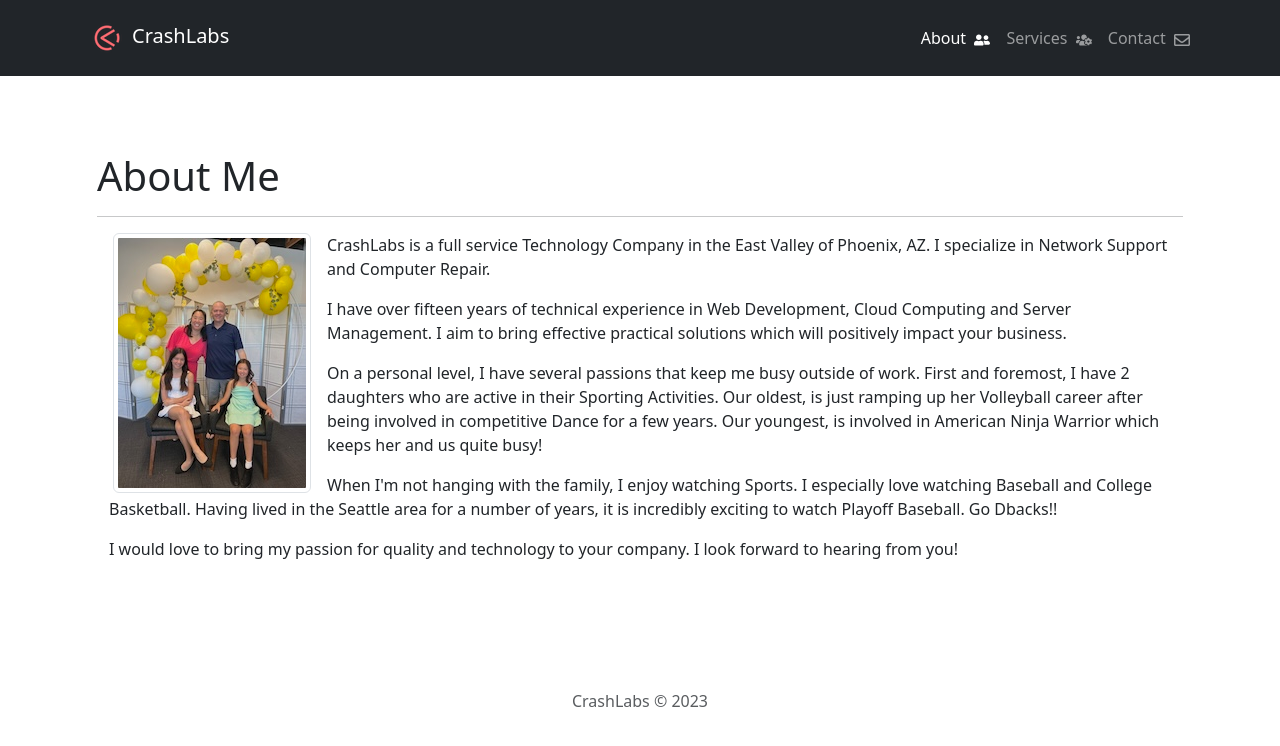
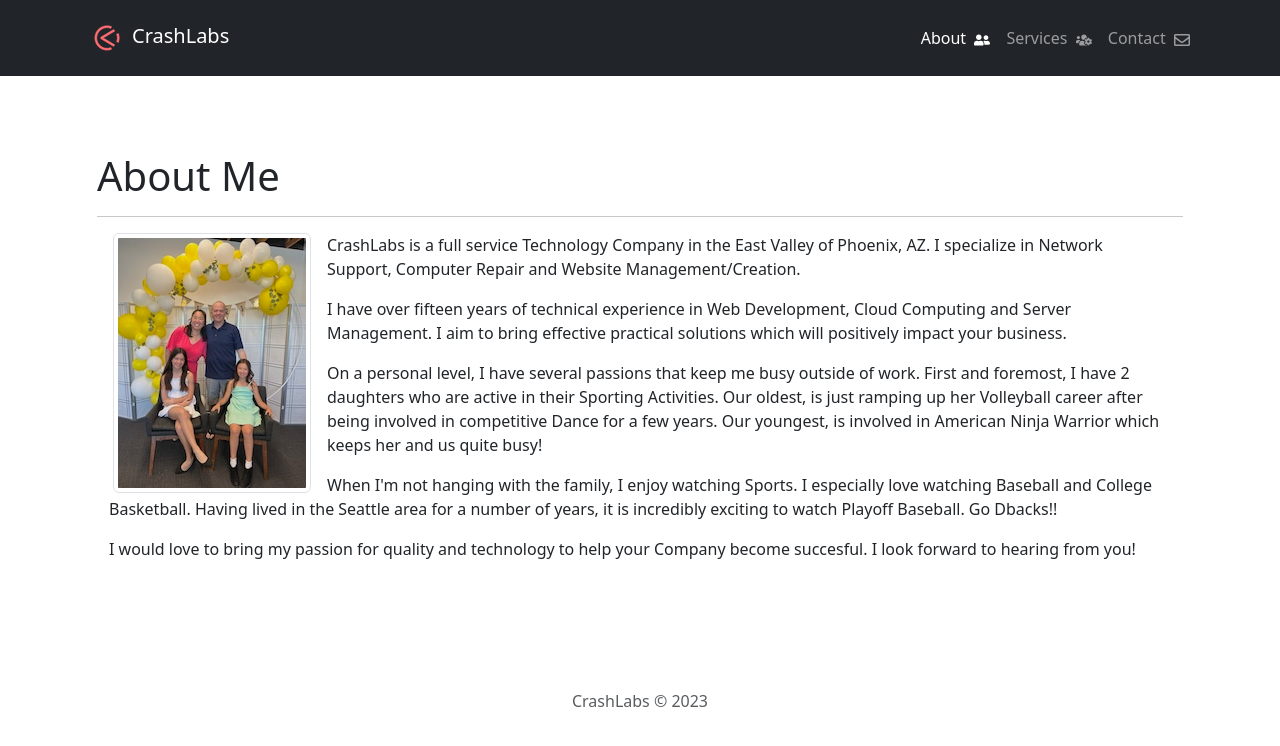
Before and after one commit to klleroy/crashlabs-home, a React (Vite) app: page /about in a window 1280 px wide. Shown: the top 746 px of the page. Built offline with nearby package versions, Linux system fonts and the light colour scheme.

Commit message:
Updated bio.

```diff
--- a/src/pages/About.jsx
+++ b/src/pages/About.jsx
@@ -2,7 +2,7 @@ import { Container, Row, Col, Image } from 'react-bootstrap';
 import family from '/images/family.jpeg';
 
 const bios = [
-	'CrashLabs is a full service Technology Company in the East Valley of Phoenix, AZ. I specialize in Network Support and Computer Repair.',
+	'CrashLabs is a full service Technology Company in the East Valley of Phoenix, AZ. I specialize in Network Support, Computer Repair and Website Management/Creation.',
 
 	'I have over fifteen years of technical experience in Web Development, Cloud Computing and Server Management. I aim to bring effective practical solutions which will positively impact your business.',
 
@@ -10,7 +10,7 @@ const bios = [
 
 	"When I'm not hanging with the family, I enjoy watching Sports. I especially love watching Baseball and College Basketball. Having lived in the Seattle area for a number of years, it is incredibly exciting to watch Playoff Baseball. Go Dbacks!!",
 
-	'I would love to bring my passion for quality and technology to your company. I look forward to hearing from you!',
+	'I would love to bring my passion for quality and technology to help your Company become succesful. I look forward to hearing from you!',
 ];
 
 const About = () => {
```
